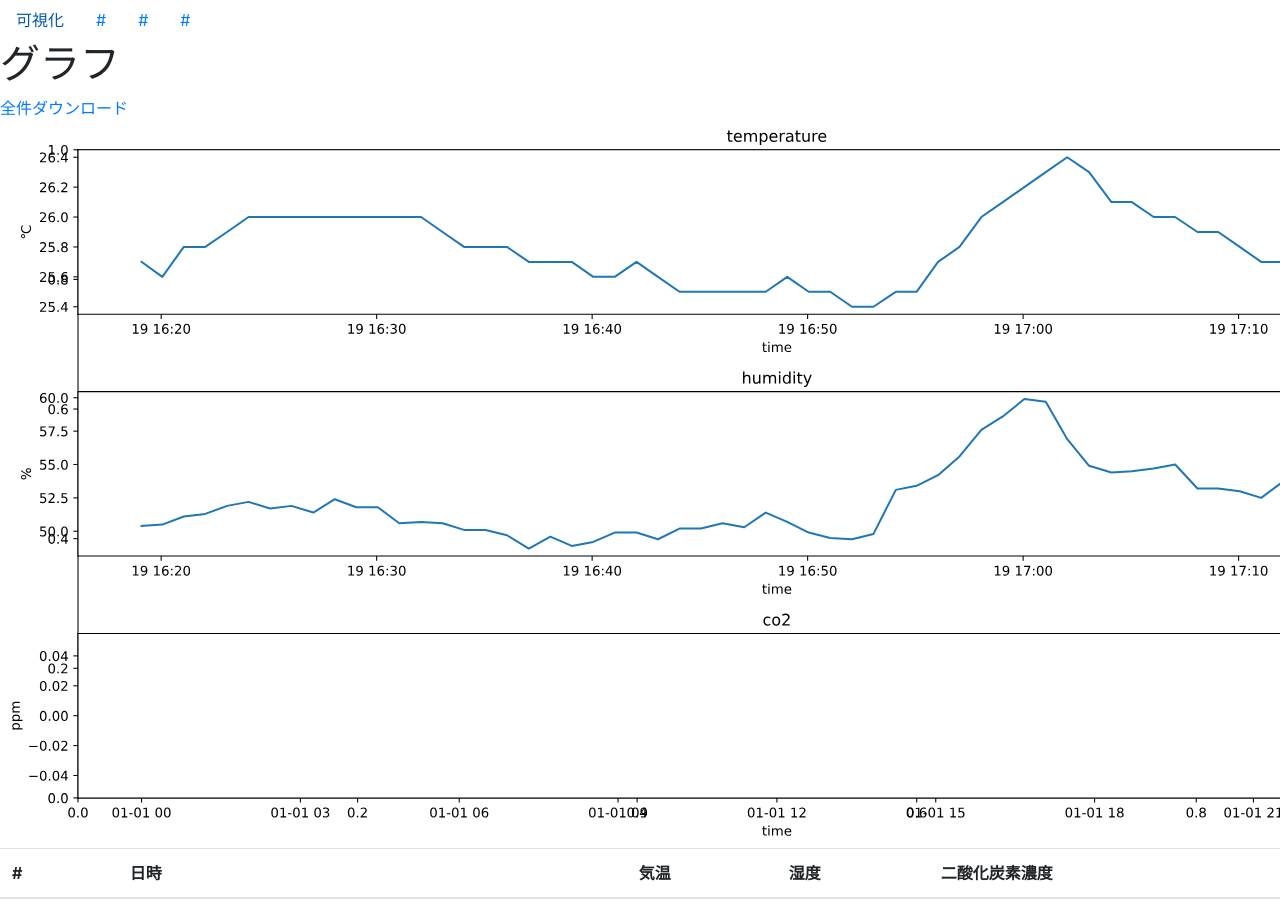
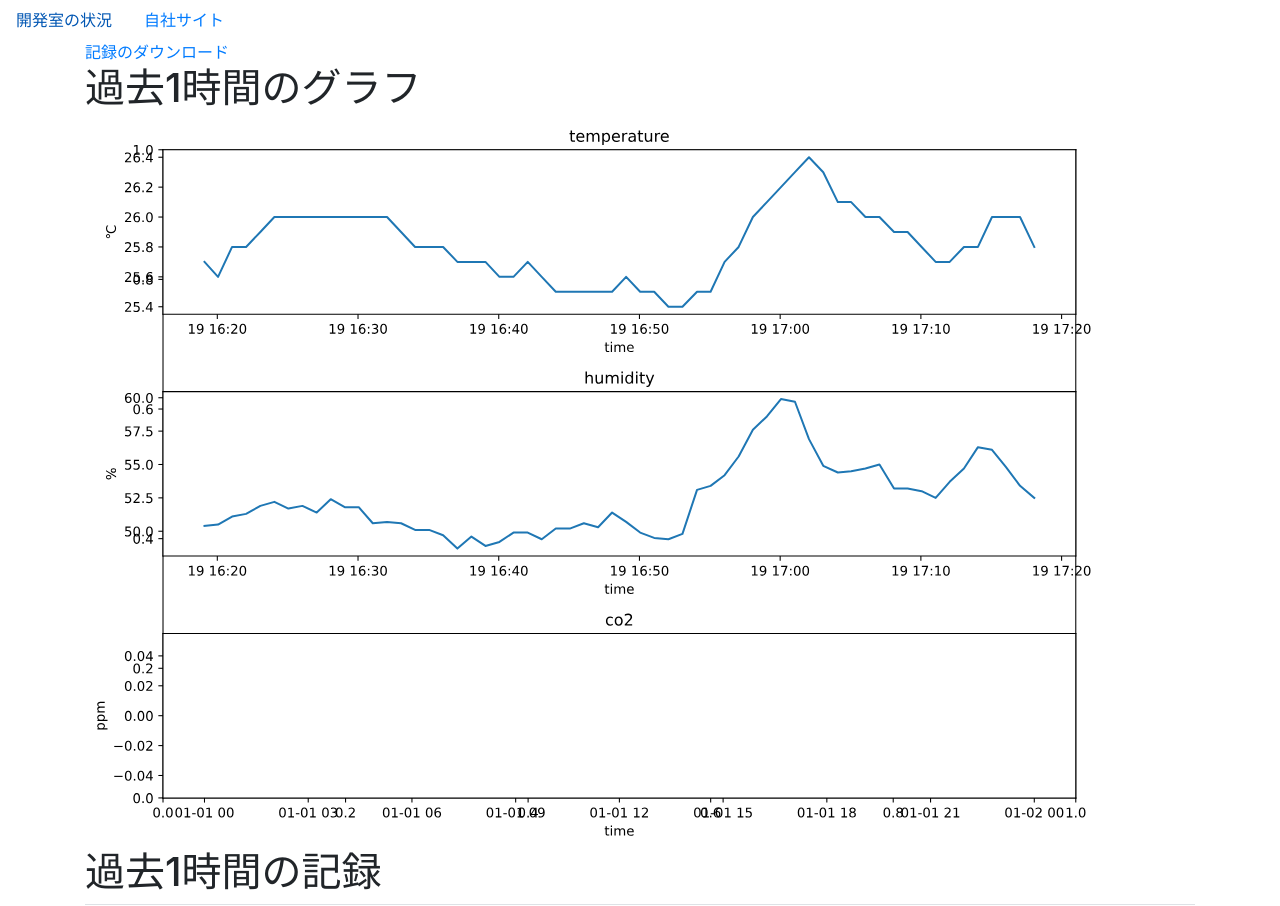
Before and after one commit to sskyh0208/opt, a Django app: page / in a window 1280 px wide; the page is wider, and only the part inside the window is pictured. Shown: the top 906 px of that part. Run offline with Django 3.2, Linux system fonts and the light colour scheme; data comes from the database, SQL or seed files in the repository; both versions use the stored data as it was after the commit.

Commit message:
全体見え方微修正

```diff
--- a/devroom_status/views.py
+++ b/devroom_status/views.py
@@ -54,7 +54,7 @@
     devroom_data = DevroomStatus.objects.all().order_by('-created_at')[:60]
     # 横軸(時間)
     x = [data.created_at for data in devroom_data]
-    plt.subplots(figsize=(16.0, 8.0))
+    plt.subplots(figsize=(11.0, 8.0))
     # 縦軸(気温)
     plt.subplot(3, 1, 1)
     temp = [data.temperature for data in devroom_data]
--- a/opt/settings.py
+++ b/opt/settings.py
@@ -28,7 +28,7 @@
 # SECURITY WARNING: don't run with debug turned on in production!
 DEBUG = True
 
-ALLOWED_HOSTS = []
+ALLOWED_HOSTS = ['192.168.11.120']
 
 
 # Application definition
--- a/templates/base.html
+++ b/templates/base.html
@@ -9,15 +9,15 @@
 </head>
 <body>
     <nav class="nav">
-        <a class="nav-link" href="{% url 'devroom_status:graph' %}">可視化</a>
-        <a class="nav-link" href="#">#</a>
-        <a class="nav-link" href="#">#</a>
-        <a class="nav-link" href="#">#</a>
+        <a class="nav-link" href="{% url 'devroom_status:graph' %}">開発室の状況</a>
+        <a class="nav-link" href="https://www.opt-p.co.jp"/>自社サイト</a>
     </nav>
-    <main>
-        {% block content %}
-        {% endblock content %}
-    </main>
+    <div class="container">
+        <main>
+            {% block content %}
+            {% endblock content %}
+        </main>
+    </div>
     <script src="https://code.jquery.com/jquery-3.5.1.slim.min.js" integrity="sha384-DfXdz2htPH0lsSSs5nCTpuj/zy4C+OGpamoFVy38MVBnE+IbbVYUew+OrCXaRkfj" crossorigin="anonymous"></script>
     <script src="https://cdn.jsdelivr.net/npm/bootstrap@4.5.3/dist/js/bootstrap.bundle.min.js" integrity="sha384-ho+j7jyWK8fNQe+A12Hb8AhRq26LrZ/JpcUGGOn+Y7RsweNrtN/tE3MoK7ZeZDyx" crossorigin="anonymous"></script>
 </body>
--- a/templates/devroom_status/graph.html
+++ b/templates/devroom_status/graph.html
@@ -1,10 +1,11 @@
 {% extends 'base.html' %}
 {% block content %}
-<h1>グラフ</h1>
 <div>
-    <a href="{% url 'devroom_status:export' %}">全件ダウンロード</a>
+    <a href="{% url 'devroom_status:export' %}">記録のダウンロード</a>
 </div>
+<h1>過去1時間のグラフ</h1>
 <img src="{% url 'devroom_status:plot' %}">
+<h1>過去1時間の記録</h1>
 <table class="table">
     <thead>
         <tr>
```
Also changed, not shown: db.sqlite3.
